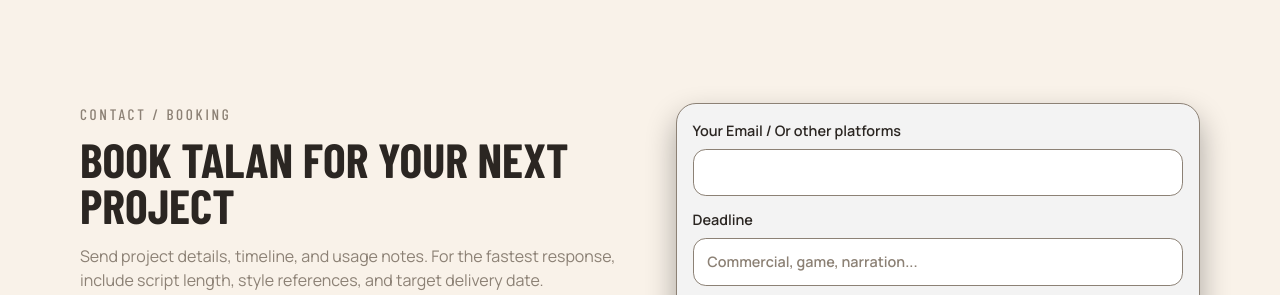
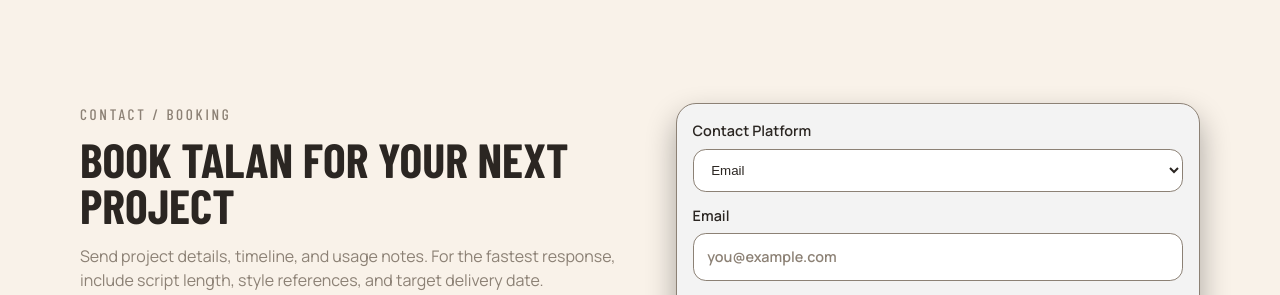
Before and after one commit to Rylogix/Talan-s-Portfolio, a website built with Vite: page va/index.html in a window 1280 px wide. Shown: the part 2060-2355 px from the top of the page. Built offline with nearby package versions, Linux system fonts and the light colour scheme.

Commit message:
Update site

```diff
--- a/va/index.html
+++ b/va/index.html
@@ -499,8 +499,24 @@
           <div class="contact-card" data-reveal>
             <form class="contact-form" data-contact-form novalidate>
               <label>
-                Your Email / Or other platforms
-                <input type="email" name="email" autocomplete="email" required />
+                Contact Platform
+                <select name="contactMethod" data-contact-method required>
+                  <option value="email">Email</option>
+                  <option value="phone">Phone</option>
+                  <option value="instagram">Instagram</option>
+                </select>
+              </label>
+
+              <label>
+                <span data-contact-input-label>Email</span>
+                <input
+                  type="email"
+                  name="contactValue"
+                  data-contact-input
+                  autocomplete="email"
+                  required
+                  placeholder="you@example.com"
+                />
               </label>
 
               <label>
@@ -537,6 +553,7 @@
                 Send
               </button>
               <p class="form-status" data-form-status role="status" aria-live="polite"></p>
+              <p class="form-warning" data-instagram-warning hidden></p>
             </form>
           </div>
         </div>
--- a/va/main.js
+++ b/va/main.js
@@ -2,6 +2,29 @@ import "./styles.css";
 
 const FORM_ENDPOINT = "https://formspree.io/f/mqedozga";
 const DEMO_PREVIEW_COUNT = 1;
+const CONTACT_FIELD_CONFIG = {
+  email: {
+    label: "Email",
+    type: "email",
+    autocomplete: "email",
+    placeholder: "you@example.com",
+    inputmode: "email"
+  },
+  phone: {
+    label: "Phone Number",
+    type: "tel",
+    autocomplete: "tel",
+    placeholder: "(555) 123-4567",
+    inputmode: "tel"
+  },
+  instagram: {
+    label: "Instagram Username",
+    type: "text",
+    autocomplete: "off",
+    placeholder: "@yourusername",
+    inputmode: "text"
+  }
+};
 const allPlayers = new Set();
 const playersByRoot = new Map();
 
@@ -201,14 +224,22 @@ async function handleContactSubmit(event) {
   const form = event.currentTarget;
   const submitButton = form.querySelector("[data-submit-button]");
   const status = form.querySelector("[data-form-status]");
+  const instagramWarning = form.querySelector("[data-instagram-warning]");
 
   if (!(form instanceof HTMLFormElement) || !(submitButton instanceof HTMLButtonElement)) return;
 
   if (!form.reportValidity()) return;
 
   const formData = new FormData(form);
+  const contactMethodRaw = String(formData.get("contactMethod") || "email").toLowerCase();
+  const contactMethod = CONTACT_FIELD_CONFIG[contactMethodRaw] ? contactMethodRaw : "email";
+  const contactValue = String(formData.get("contactValue") || "").trim();
   const payload = {
-    email: String(formData.get("email") || ""),
+    contactMethod,
+    contactValue,
+    email: contactMethod === "email" ? contactValue : "",
+    phone: contactMethod === "phone" ? contactValue : "",
+    instagram: contactMethod === "instagram" ? contactValue : "",
     projectType: String(formData.get("projectType") || ""),
     estimatedBudget: String(formData.get("estimatedBudget") || ""),
     message: String(formData.get("message") || ""),
@@ -221,6 +252,14 @@ async function handleContactSubmit(event) {
   if (status) {
     status.textContent = "";
     status.dataset.state = "";
+  }
+  if (instagramWarning instanceof HTMLElement) {
+    instagramWarning.hidden = true;
+    instagramWarning.textContent = "";
+  }
+  if (contactMethod === "instagram" && instagramWarning instanceof HTMLElement) {
+    instagramWarning.textContent = "Make sure you are following @TalanGrayVA to recieve messages.";
+    instagramWarning.hidden = false;
   }
 
   try {
@@ -247,9 +286,10 @@ async function handleContactSubmit(event) {
 
     form.reset();
     if (status) {
-      status.textContent = "Sent. I\u2019ll get back to you by email.";
+      status.textContent = "Sent. I\u2019ll get back to you by the platform you provided.";
       status.dataset.state = "success";
     }
+    syncContactField(form);
   } catch (error) {
     if (status) {
       status.textContent = error instanceof Error ? error.message : "Something went wrong. Try again.";
@@ -264,7 +304,43 @@ async function handleContactSubmit(event) {
 function initContactForm() {
   const form = document.querySelector("[data-contact-form]");
   if (!(form instanceof HTMLFormElement)) return;
+
+  const contactMethod = form.querySelector("[data-contact-method]");
+  if (contactMethod instanceof HTMLSelectElement) {
+    contactMethod.addEventListener("change", () => {
+      syncContactField(form);
+      const instagramWarning = form.querySelector("[data-instagram-warning]");
+      if (instagramWarning instanceof HTMLElement) {
+        instagramWarning.hidden = true;
+        instagramWarning.textContent = "";
+      }
+    });
+  }
+
+  syncContactField(form);
   form.addEventListener("submit", handleContactSubmit);
+}
+
+function syncContactField(form) {
+  const contactMethod = form.querySelector("[data-contact-method]");
+  const contactInput = form.querySelector("[data-contact-input]");
+  const contactLabel = form.querySelector("[data-contact-input-label]");
+  if (
+    !(contactMethod instanceof HTMLSelectElement) ||
+    !(contactInput instanceof HTMLInputElement) ||
+    !(contactLabel instanceof HTMLElement)
+  ) {
+    return;
+  }
+
+  const selectedMethod = CONTACT_FIELD_CONFIG[contactMethod.value] ? contactMethod.value : "email";
+  const config = CONTACT_FIELD_CONFIG[selectedMethod];
+
+  contactLabel.textContent = config.label;
+  contactInput.type = config.type;
+  contactInput.autocomplete = config.autocomplete;
+  contactInput.placeholder = config.placeholder;
+  contactInput.setAttribute("inputmode", config.inputmode);
 }
 
 function initFooterYear() {
--- a/va/styles.css
+++ b/va/styles.css
@@ -950,6 +950,7 @@ svg {
 }
 
 .contact-form input,
+.contact-form select,
 .contact-form textarea {
   width: 100%;
   border-radius: 0.8rem;
@@ -969,6 +970,7 @@ svg {
 }
 
 .contact-form input:focus-visible,
+.contact-form select:focus-visible,
 .contact-form textarea:focus-visible {
   outline: none;
   border-color: rgba(178, 58, 58, 0.46);
@@ -1009,6 +1011,13 @@ svg {
 
 .form-status[data-state="error"] {
   color: var(--danger);
+}
+
+.form-warning {
+  margin: -0.2rem 0 0;
+  font-size: 0.82rem;
+  font-weight: 600;
+  color: var(--accent-strong);
 }
 
 .site-footer {
```
